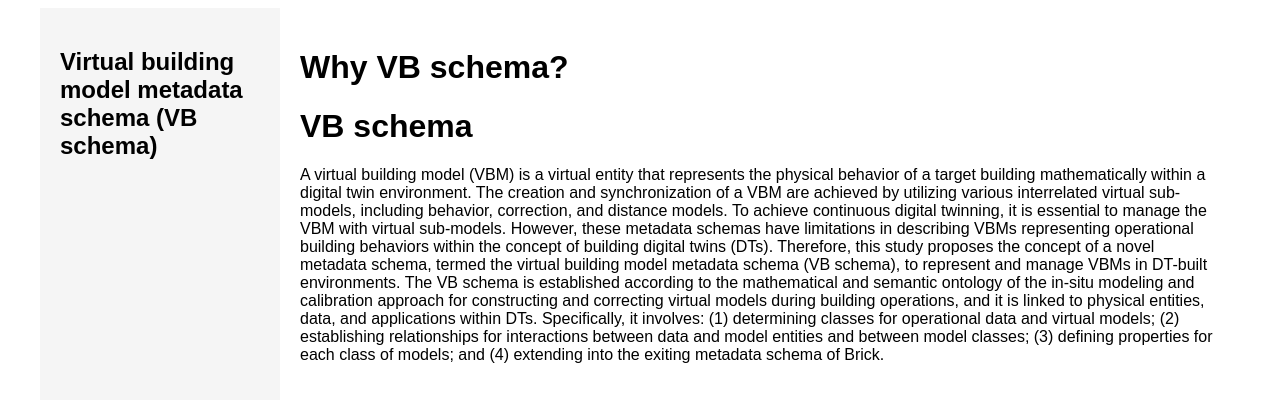
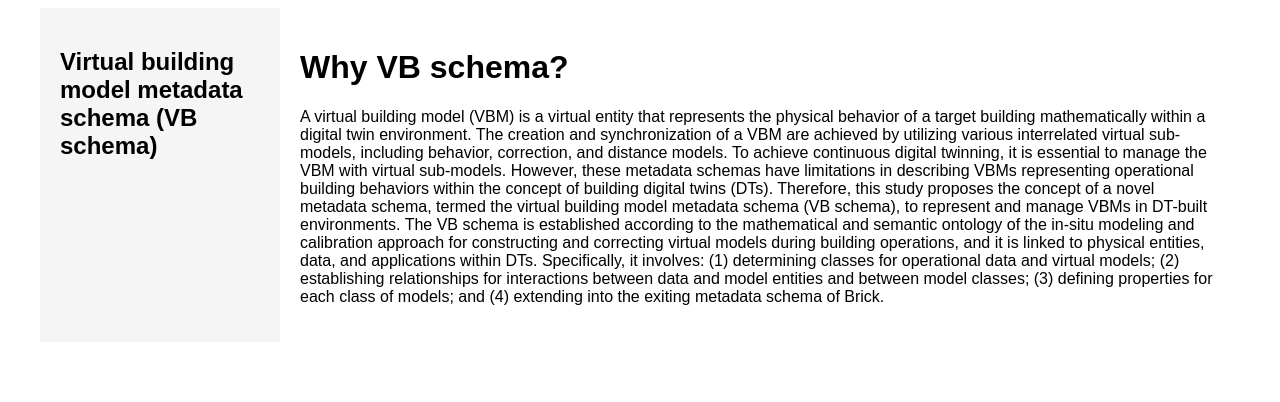
Before and after one commit to SKKU-BIST/SKLU-BIST.github.io, a Jekyll site: the page built from index.md, in a window 1280 px wide. Shown: the top 402 px of the page. Built offline with Jekyll 4.4.1, drawn with Linux system fonts in a browser that asks for light colours.

Commit message:
Update index.md

```diff
--- a/index.md
+++ b/index.md
@@ -3,6 +3,4 @@ layout: default
 title: Why VB schema?
 ---
 
-# VB schema
-
 A virtual building model (VBM) is a virtual entity that represents the physical behavior of a target building mathematically within a digital twin environment. The creation and synchronization of a VBM are achieved by utilizing various interrelated virtual sub-models, including behavior, correction, and distance models. To achieve continuous digital twinning, it is essential to manage the VBM with virtual sub-models. However, these metadata schemas have limitations in describing VBMs representing operational building behaviors within the concept of building digital twins (DTs). Therefore, this study proposes the concept of a novel metadata schema, termed the virtual building model metadata schema (VB schema), to represent and manage VBMs in DT-built environments. The VB schema is established according to the mathematical and semantic ontology of the in-situ modeling and calibration approach for constructing and correcting virtual models during building operations, and it is linked to physical entities, data, and applications within DTs. Specifically, it involves: (1) determining classes for operational data and virtual models; (2) establishing relationships for interactions between data and model entities and between model classes; (3) defining properties for each class of models; and (4) extending into the exiting metadata schema of Brick.
```
